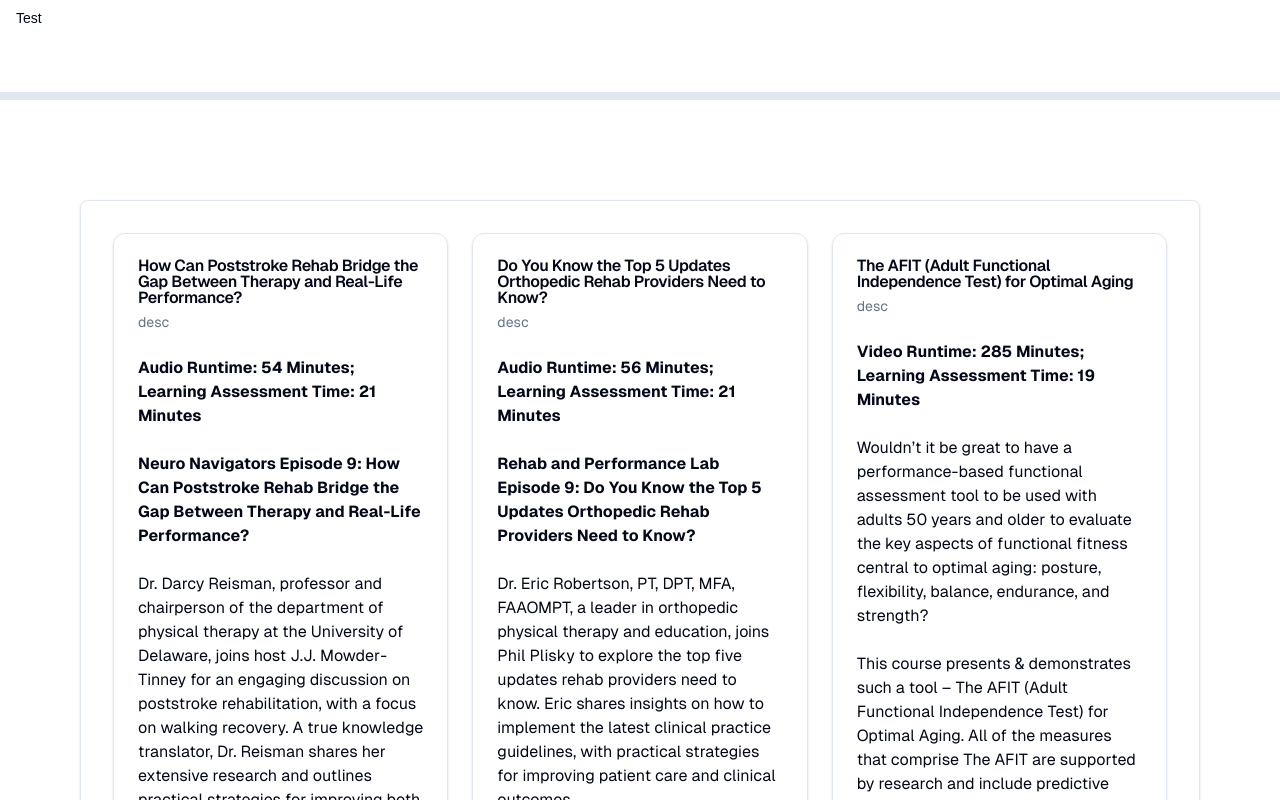
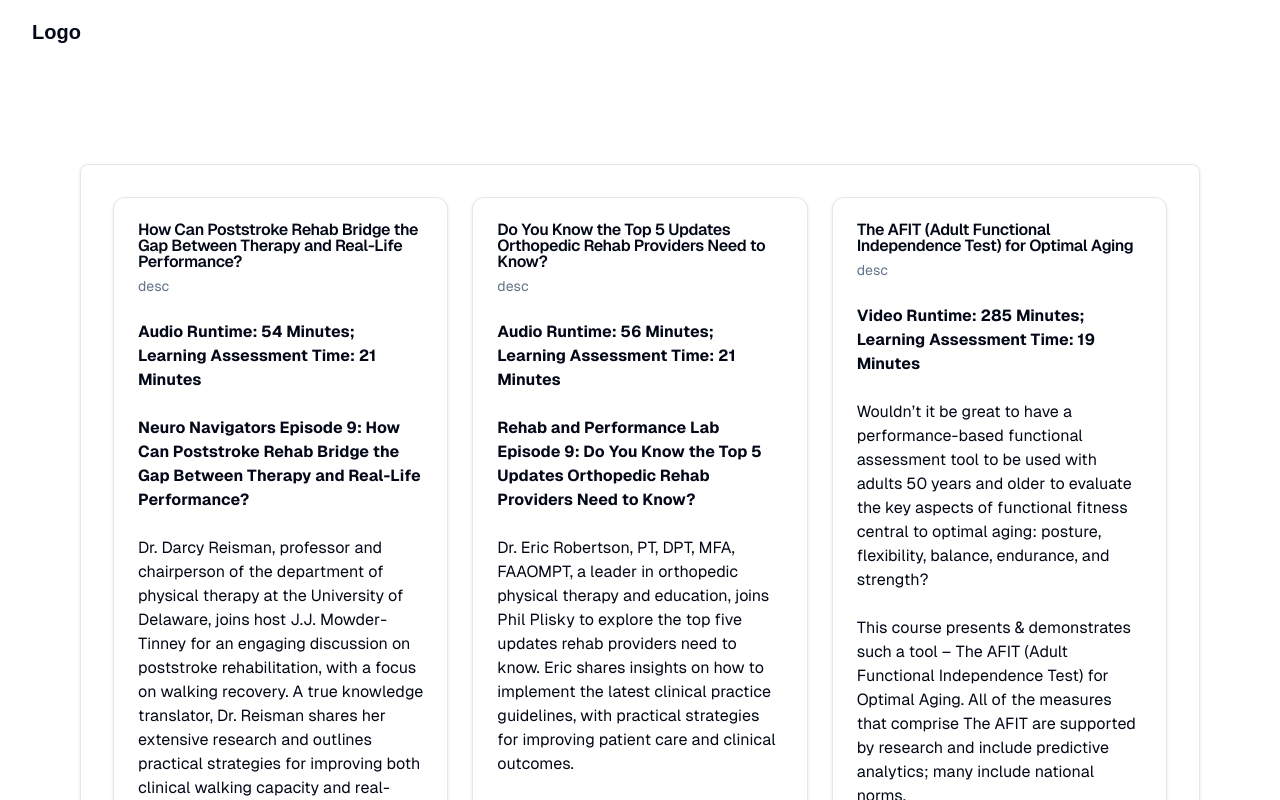
Before and after one commit to eldridgerdev/med-courses, a Next.js app: page / in a window 1280 px wide. Shown: the top 800 px of the page. Built offline with nearby package versions, Linux system fonts and the light colour scheme.

Commit message:
Start making Header look better

```diff
--- a/app/components/main-nav.tsx
+++ /dev/null
@@ -1,41 +0,0 @@
-import { cn } from "@/lib/utils";
-import Link from "next/link";
-import { HTMLAttributes } from "react";
-
-interface NavLink {
-  title: string;
-  href: string;
-}
-const navLinks: NavLink[] = [
-  {
-    title: "Home",
-    href: "/",
-  },
-  {
-    title: "Test1",
-    href: "/",
-  },
-  {
-    title: "Test2",
-    href: "/",
-  },
-  {
-    title: "Test3",
-    href: "/",
-  },
-];
-
-const linkClasses =
-  "text-sm font-medium text-muted-foreground transition-colors hover:text-primary";
-
-export function MainNav({ className, ...props }: HTMLAttributes<HTMLElement>) {
-  return (
-    <nav className={cn("flex items-center space-x-4 lg:space-x-6")} {...props}>
-      {navLinks.map((link) => (
-        <Link href={link.href} className={linkClasses} key={link.title}>
-          {link.title}
-        </Link>
-      ))}
-    </nav>
-  );
-}
--- a/components/custom/navigation/top-navigation.tsx
+++ b/components/custom/navigation/top-navigation.tsx
@@ -1,30 +1,77 @@
+"use client";
 import {
   NavigationMenu,
   NavigationMenuLink,
   NavigationMenuList,
   navigationMenuTriggerStyle,
 } from "@/components/ui/navigation-menu";
+import { cn } from "@/lib/utils";
 import { NavigationMenuItem } from "@radix-ui/react-navigation-menu";
 import Link from "next/link";
+import { useState, useEffect, HTMLAttributes } from "react";
 
-const headerClasses =
-  "sticky top-0 z-50 w-full border-b-8 bg-background/95 backdrop-blur supports-[backdrop-filter]:bg-background/60 dark:border-border";
+interface NavLink {
+  title: string;
+  href: string;
+}
+const navLinks: NavLink[] = [
+  {
+    title: "Home",
+    href: "/",
+  },
+  {
+    title: "Test1",
+    href: "/",
+  },
+  {
+    title: "Test2",
+    href: "/",
+  },
+  {
+    title: "Test3",
+    href: "/",
+  },
+];
+
+const Logo = (props: HTMLAttributes<HTMLDivElement>) => (
+  <Link href="/" className={`flex items-center space-x-2 ${props.className}`}>
+    <span className="text-xl font-bold">Logo</span>
+  </Link>
+);
 export default function TopNav() {
+  const [isScrolled, setIsScrolled] = useState(false);
+
+  useEffect(() => {
+    const handleScroll = () => {
+      setIsScrolled(window.scrollY > 0);
+    };
+
+    window.addEventListener("scroll", handleScroll);
+
+    return () => {
+      window.removeEventListener("scroll", handleScroll);
+    };
+  }, []);
   return (
-    <header className={headerClasses}>
+    <header
+      className={cn(
+        "sticky top-0 z-50 w-full borderb bg-background/95 backdrop-blur supports-[backdrop-filter]:bg-background/60",
+        isScrolled && "shadow-sm",
+      )}
+    >
+      <div className="container flex h-16 items-center">
+        <Logo className="mx-8" />
         <NavigationMenu>
           <NavigationMenuList>
             <NavigationMenuItem>
               <Link href={"/"} legacyBehavior passHref>
-              <NavigationMenuLink className={navigationMenuTriggerStyle()}>
-                Test
-              </NavigationMenuLink>
+                <NavigationMenuLink
+                  className={navigationMenuTriggerStyle()}
+                ></NavigationMenuLink>
               </Link>
             </NavigationMenuItem>
           </NavigationMenuList>
         </NavigationMenu>
-      <div className="flex h-14 max-w-screen-2xl mx-auto justify-center ">
-        <div className="py-4 mx-4 items-center"></div>
       </div>
     </header>
   );
```
Lines whose indentation alone changed are shown as unchanged.
